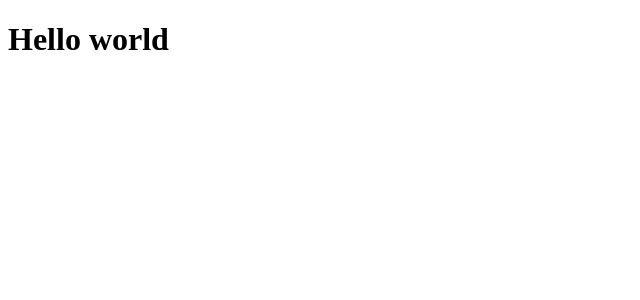
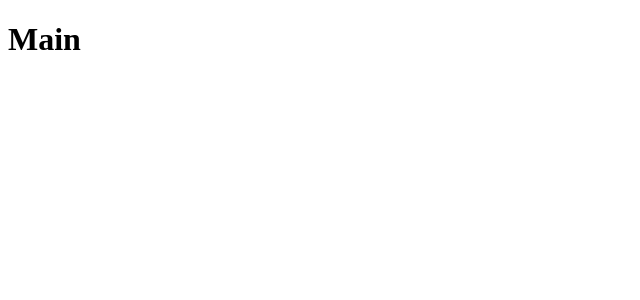
Before and after one commit to vilsonborges3/ReactJS, a React (Create React App) app: page / in a window 1280 px wide. Shown: the top 300 px of the page, without its empty margins (0-640 px from the left). Built offline with nearby package versions, Linux system fonts and the light colour scheme.

Commit message:
Roteamento da aplicação

```diff
--- a/package.json
+++ b/package.json
@@ -8,6 +8,7 @@
     "@testing-library/user-event": "^7.1.2",
     "react": "^16.13.1",
     "react-dom": "^16.13.1",
+    "react-router-dom": "^5.2.0",
     "react-scripts": "3.4.1"
   },
   "scripts": {
--- a/src/App.js
+++ b/src/App.js
@@ -1,11 +1,8 @@
-import React from "react";
+import React from 'react';
+import Routes from './routes';
 
 function App() {
-    return (
-        <div className="App">
-            <h1>Hello world</h1>
-        </div>
-    );
+    return <Routes />;
 }
 
 export default App;
--- /dev/null
+++ b/src/pages/Main/index.js
@@ -0,0 +1,7 @@
+import React from 'react';
+
+function Main() {
+    return <h1>Main</h1>;
+}
+
+export default Main;
--- /dev/null
+++ b/src/pages/Repository/index.js
@@ -0,0 +1,9 @@
+import React from 'react';
+
+// import { Container } from './styles';
+
+function Repository() {
+    return <h1>Repository</h1>;
+}
+
+export default Repository;
--- /dev/null
+++ b/src/routes.js
@@ -0,0 +1,16 @@
+import React from 'react';
+import { BrowserRouter, Switch, Route } from 'react-router-dom';
+
+import Main from './pages/Main';
+import Repository from './pages/Repository';
+
+export default function Routes() {
+    return (
+        <BrowserRouter>
+            <Switch>
+                <Route path="/" exact component={Main} />
+                <Route path="/repository" component={Repository} />
+            </Switch>
+        </BrowserRouter>
+    );
+}
```
Also changed, not shown: 1 other file (tests, documents, lock files or other folders).
